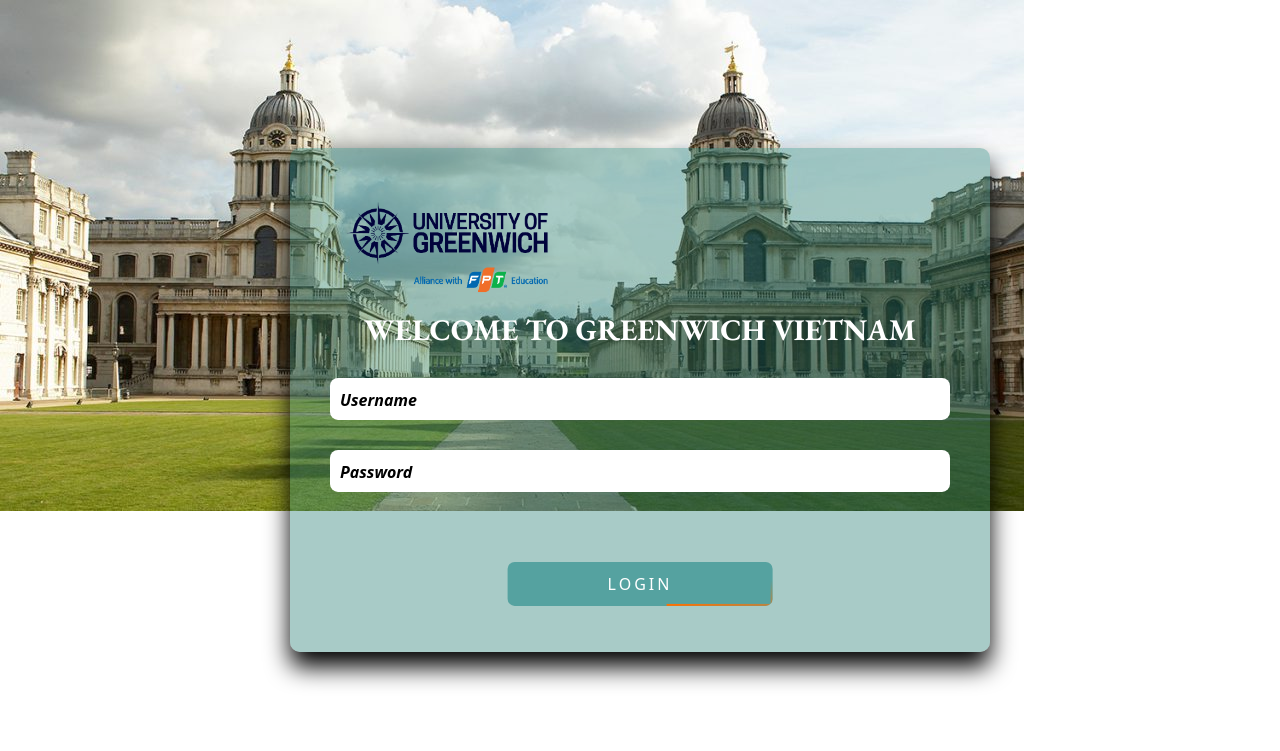
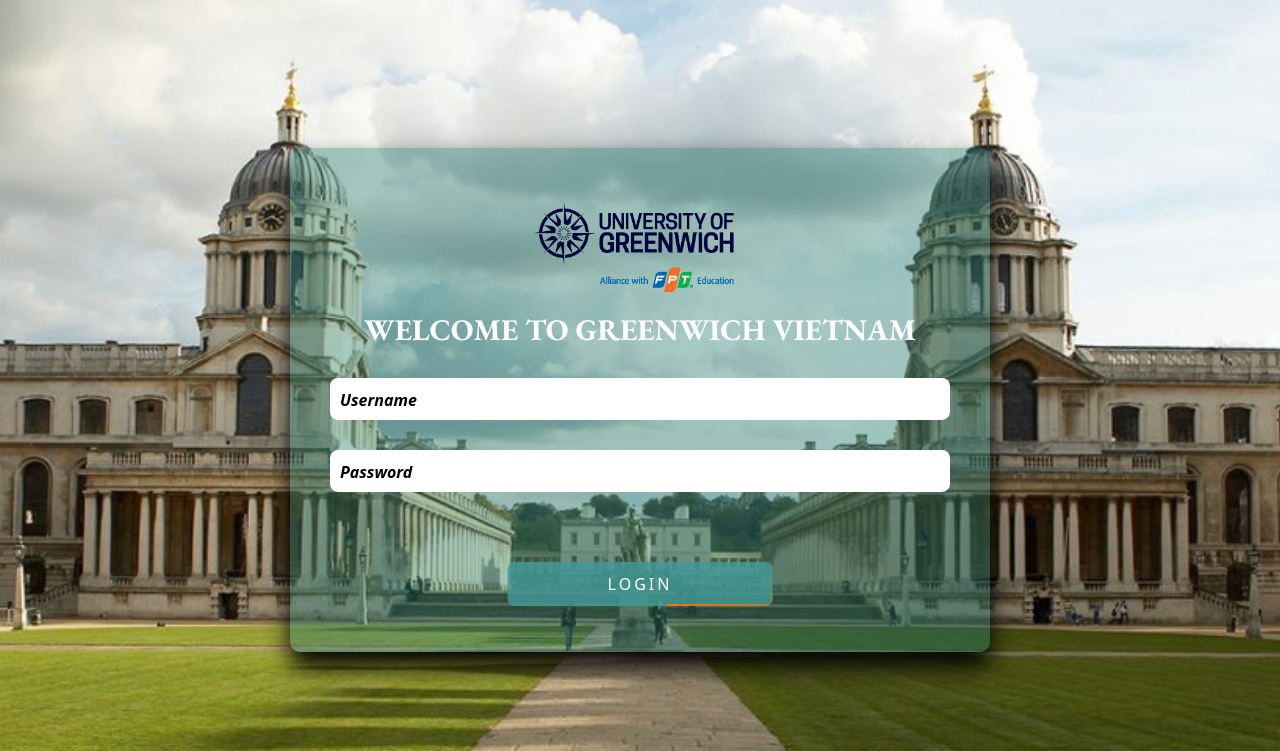
Before and after one commit to StudentManageSymfony/studentmanagement, a Symfony app: template templates/main/index.html.twig in a window 1280 px wide. Shown: the top 751 px of the page. Run offline with Twig, Linux system fonts and the light colour scheme; the template is opened without the code that fills it, so the values that code supplies are empty; some libraries are stand-ins or nearby versions.

Commit message:
fix video and background in index page

```diff
--- a/public/styles/index-style.css
+++ b/public/styles/index-style.css
@@ -17,10 +17,10 @@ html{
 body{
     margin:0;
     padding:0;
-    /* background-image: url(../images/VNT_University-of-Greenwich-2-1024x511.jpg);
-    background-size: 100%;
-    /* background-position: ; */
-} */
+    background-image: url(../images/VNT_University-of-Greenwich-2-1024x511.jpg);
+    background-size: cover;
+    background-position: center;
+}
 .logo{
     display: flex;
     align-items: center;
--- a/templates/main/homepage.html.twig
+++ b/templates/main/homepage.html.twig
@@ -139,8 +139,8 @@
     <div class="row">
         <div class="col-md-5 mb-3 mb-lg-0 py-2">
             <div class="video">
-                <iframe controls loop width="100%" autoplay preload="auto" src="https://www.youtube.com/watch?v=9HtsksX0nQo">
-                </iframe>
+                {# <iframe controls loop width="100%" autoplay preload="auto" src="https://www.youtube.com/watch?v=9HtsksX0nQo"></iframe> #}
+                <iframe width="500" height="280" src="https://www.youtube.com/embed/9HtsksX0nQo" title="YouTube video player" frameborder="0" allow="accelerometer; autoplay; clipboard-write; encrypted-media; gyroscope; picture-in-picture; web-share" allowfullscreen></iframe>
             </div>
         </div>
         <div class="col-md-7">
--- a/templates/main/index.html.twig
+++ b/templates/main/index.html.twig
@@ -11,7 +11,6 @@
 
 {% block body %}
   <div>
-    <img src="../images/VNT_University-of-Greenwich-2-1024x511.jpg" alt="Logo" style="background-size: cover;">
     <div class="login-box">
         <div class="head-form">
             <div class="logo">
```
